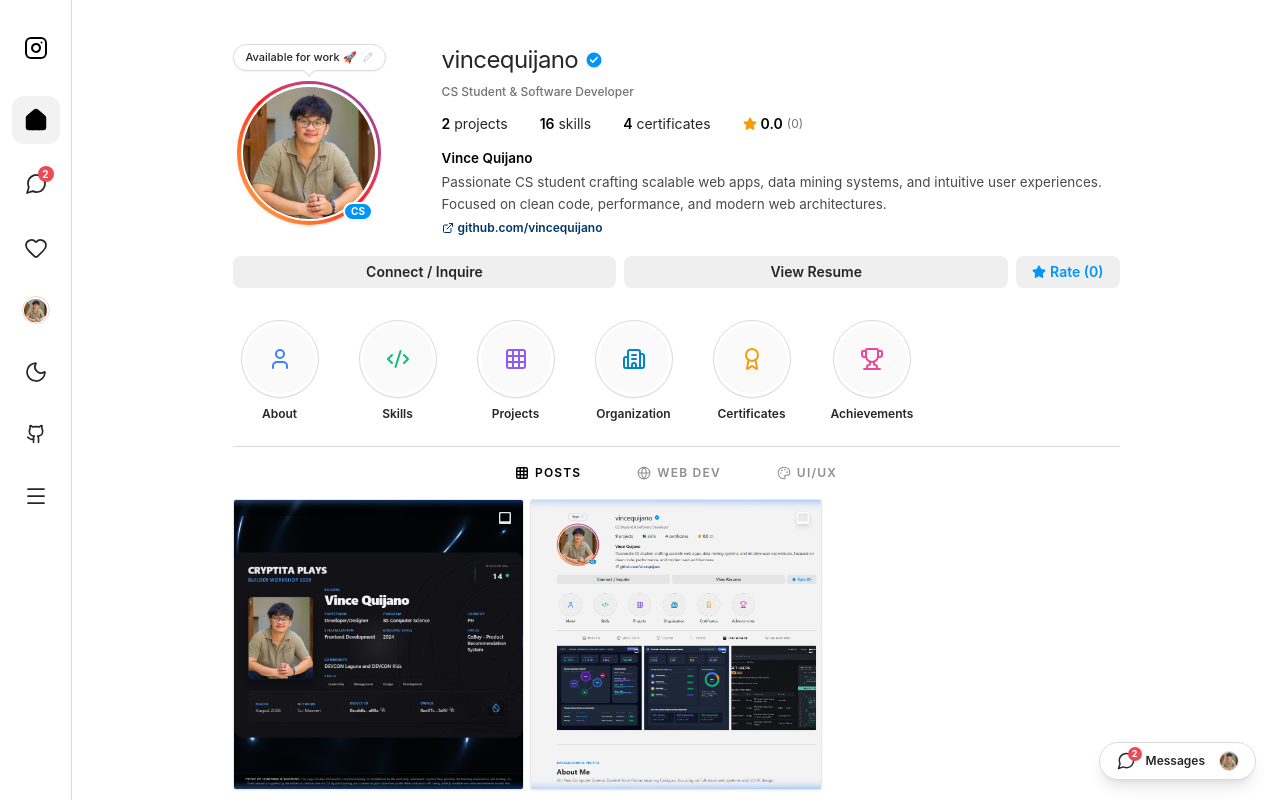
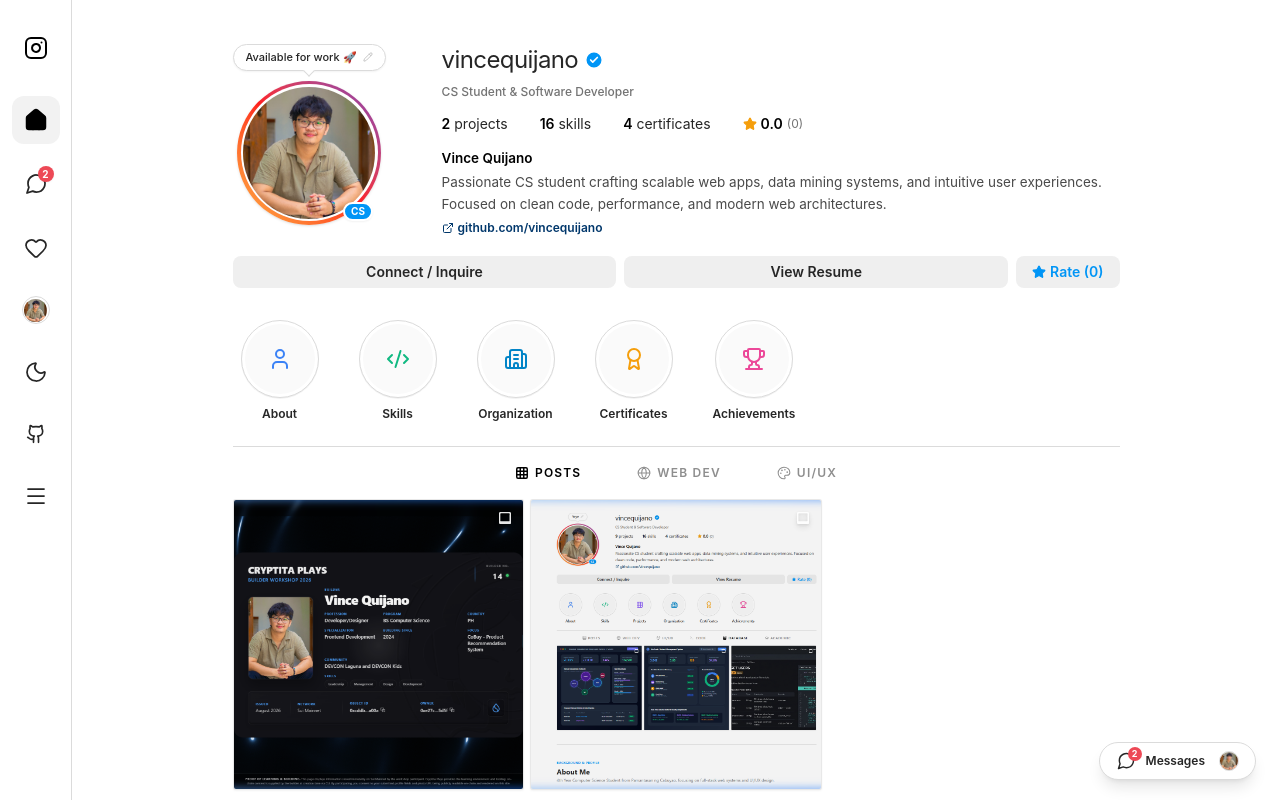
Before and after one commit to vincequijano-stack/portfolio, a React (Vite) app in the folder Front End/: page / in a window 1280 px wide. Shown: the top 802 px of the page. Built offline with nearby package versions, Linux system fonts and the light colour scheme; a web font is replaced by a local one.

Commit message:
chore: remove Projects highlight and story card

```diff
--- a/Front End/src/components/ProfileHighlights.tsx
+++ b/Front End/src/components/ProfileHighlights.tsx
@@ -22,12 +22,6 @@ export const ProfileHighlights: React.FC<ProfileHighlightsProps> = ({
       label: 'Skills',
       icon: Code2,
       color: '#10B981',
-    },
-    {
-      id: 'projects',
-      label: 'Projects',
-      icon: Grid,
-      color: '#8B5CF6',
     },
     {
       id: 'organization',
--- a/Front End/src/components/StoryModal.tsx
+++ b/Front End/src/components/StoryModal.tsx
@@ -59,20 +59,6 @@ export const StoryModal: React.FC<StoryModalProps> = ({
       ctaText: 'Explore All Skills',
       targetSection: 'skills',
       gradient: 'from-emerald-600 to-teal-700',
-    },
-    {
-      id: 'projects',
-      title: 'Featured Projects',
-      subtitle: 'Cobuy & Systems',
-      icon: Grid,
-      bullets: [
-        'Cryptita Plays — Builder Workshop (BFC Biñan)',
-        'Personal Portfolio Website',
-        'Cobuy — A product recommendation system',
-      ],
-      ctaText: 'Jump to Gallery',
-      targetSection: 'projects',
-      gradient: 'from-purple-600 to-pink-600',
     },
     {
       id: 'organization',
```
